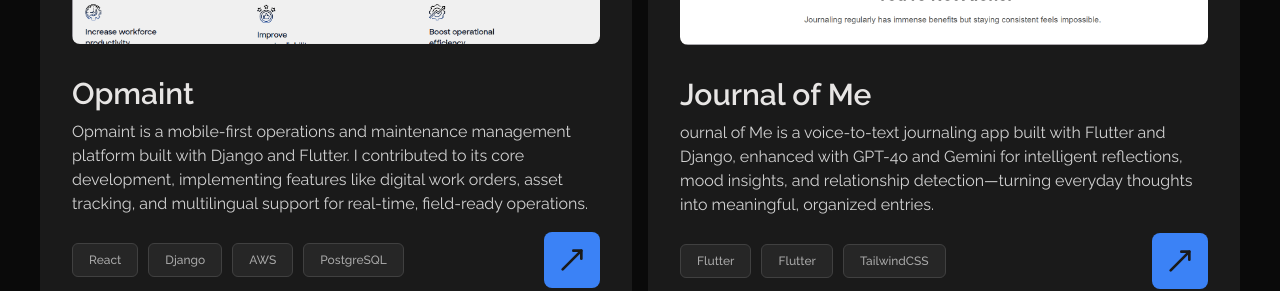
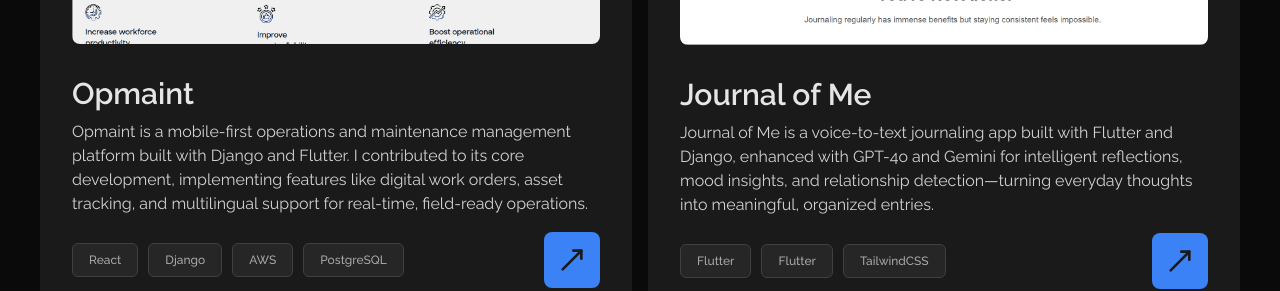
Before and after one commit to Kshitij-0710/My-Portfolio, a Next.js app: page / in a window 1280 px wide. Shown: the part 2040-2331 px from the top of the page. Built offline with nearby package versions, Linux system fonts and the light colour scheme.

Commit message:
typo fixed

```diff
--- a/app/_lib/constants.ts
+++ b/app/_lib/constants.ts
@@ -238,7 +238,7 @@
     location: "Remote",
     period: "Oct 2024 - Dec 2024",
     description:
-      "ournal of Me is a voice-to-text journaling app built with Flutter and Django, enhanced with GPT-4o and Gemini for intelligent reflections, mood insights, and relationship detection—turning everyday thoughts into meaningful, organized entries.",
+      "Journal of Me is a voice-to-text journaling app built with Flutter and Django, enhanced with GPT-4o and Gemini for intelligent reflections, mood insights, and relationship detection—turning everyday thoughts into meaningful, organized entries.",
     techStack: ["Flutter", "Flutter", "TailwindCSS"],
     logo: "/imgs/work/journalOfMe.png",
     link: "https://www.journalof.me/",
```
